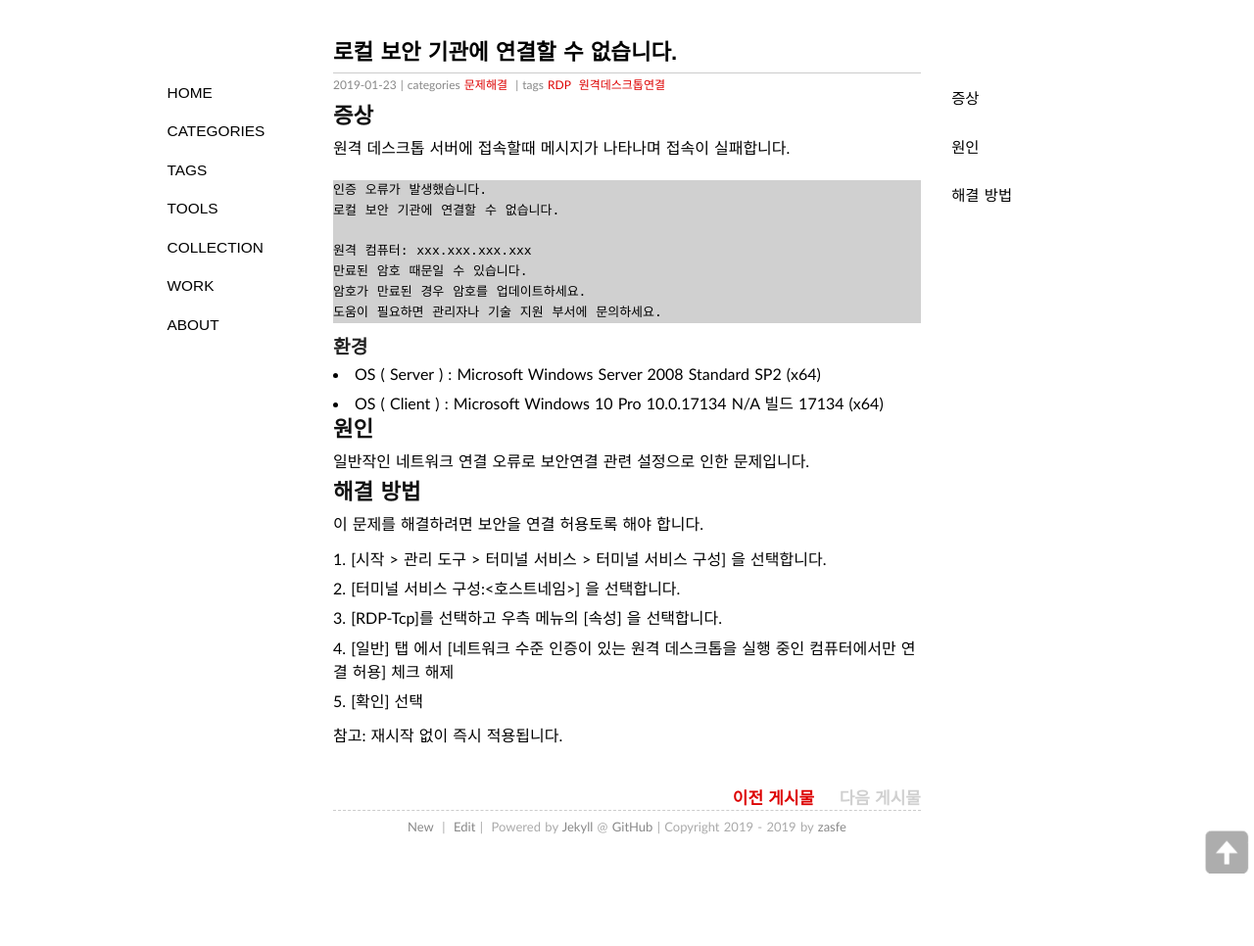
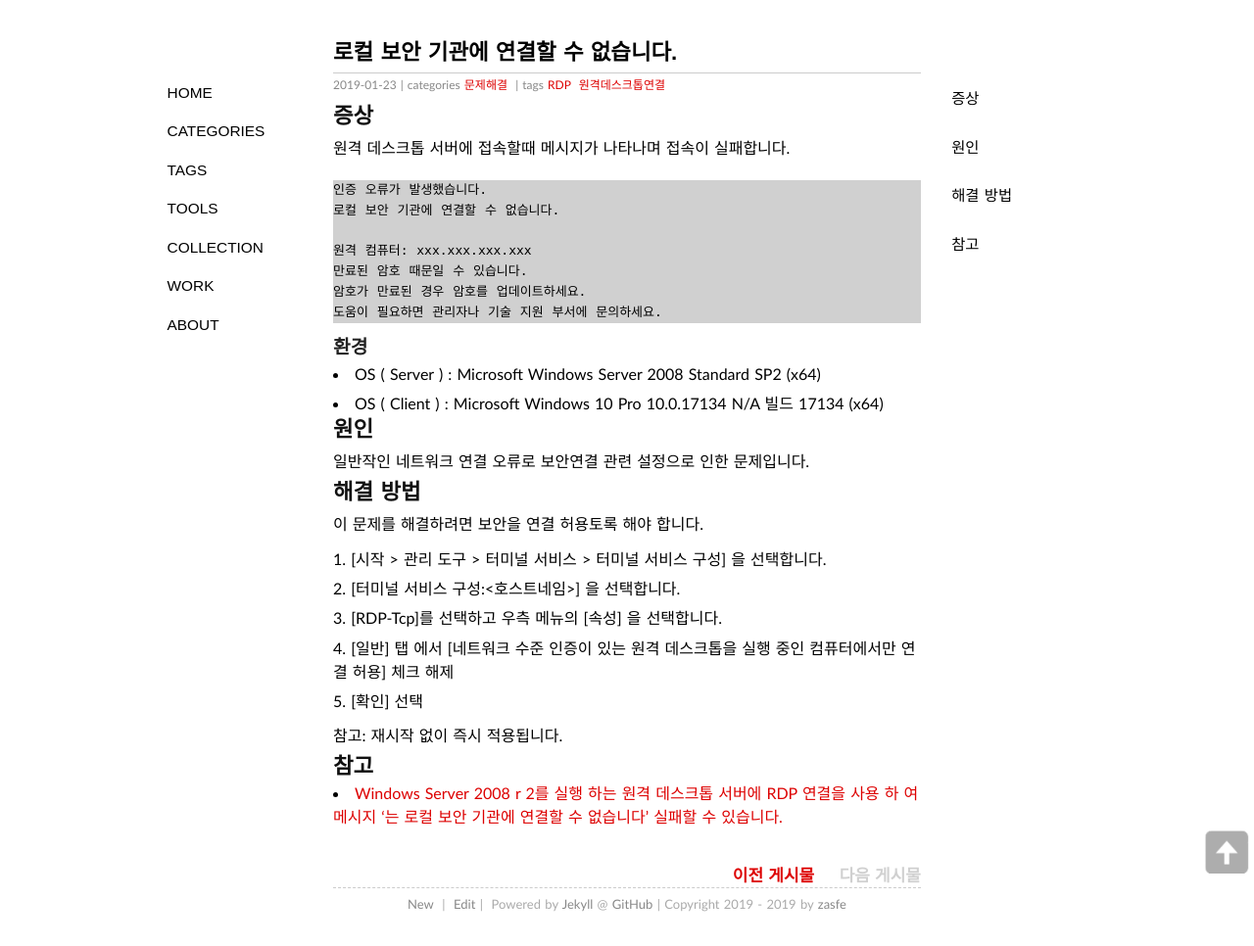
Before and after one commit to zasfe/Today-I-learned-old, a Jekyll site: the page built from _posts/2019-01-23-RDP-connection-fail-The-Local-Security-Authority-cannot-be-contacted.md, in a window 1280 px wide. Shown: the whole page at 98% size. Built offline with Jekyll 4.4.1, drawn with Linux system fonts in a browser that asks for light colours; some web fonts are replaced; before the commit the page ends 900 px from its top, so only the background shows below that.

Commit message:
post edit

```diff
--- a/_posts/2019-01-23-RDP-connection-fail-The-Local-Security-Authority-cannot-be-contacted.md
+++ b/_posts/2019-01-23-RDP-connection-fail-The-Local-Security-Authority-cannot-be-contacted.md
@@ -44,3 +44,8 @@ tags:
 5. [확인] 선택
 
 참고: 재시작 없이 즉시 적용됩니다.
+
+
+## 참고
+
+* [Windows Server 2008 r 2를 실행 하는 원격 데스크톱 서버에 RDP 연결을 사용 하 여 메시지 '는 로컬 보안 기관에 연결할 수 없습니다' 실패할 수 있습니다.](https://support.microsoft.com/ko-kr/help/2493594/rdp-connection-to-remote-desktop-server-running-windows-server-2008-r2)
```
